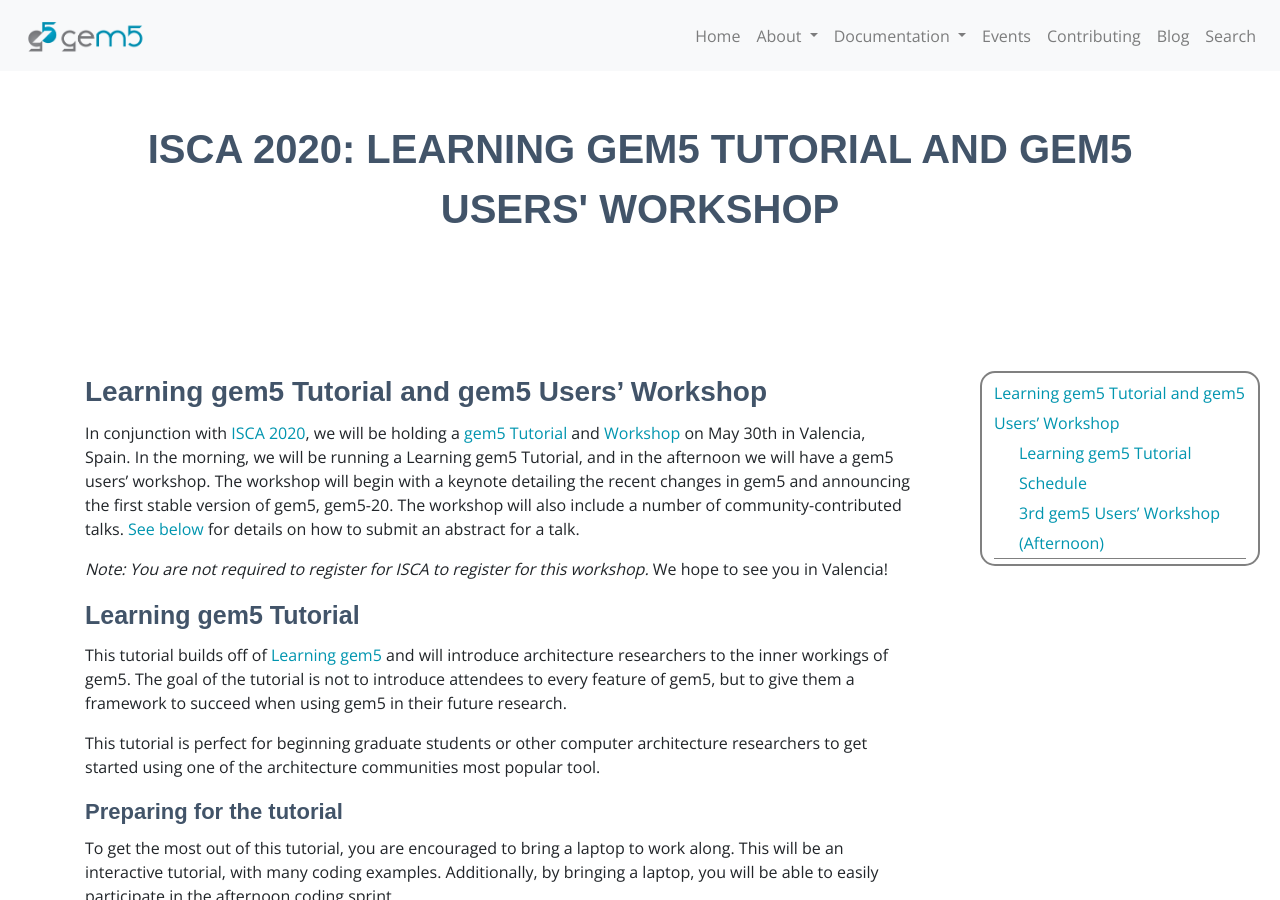
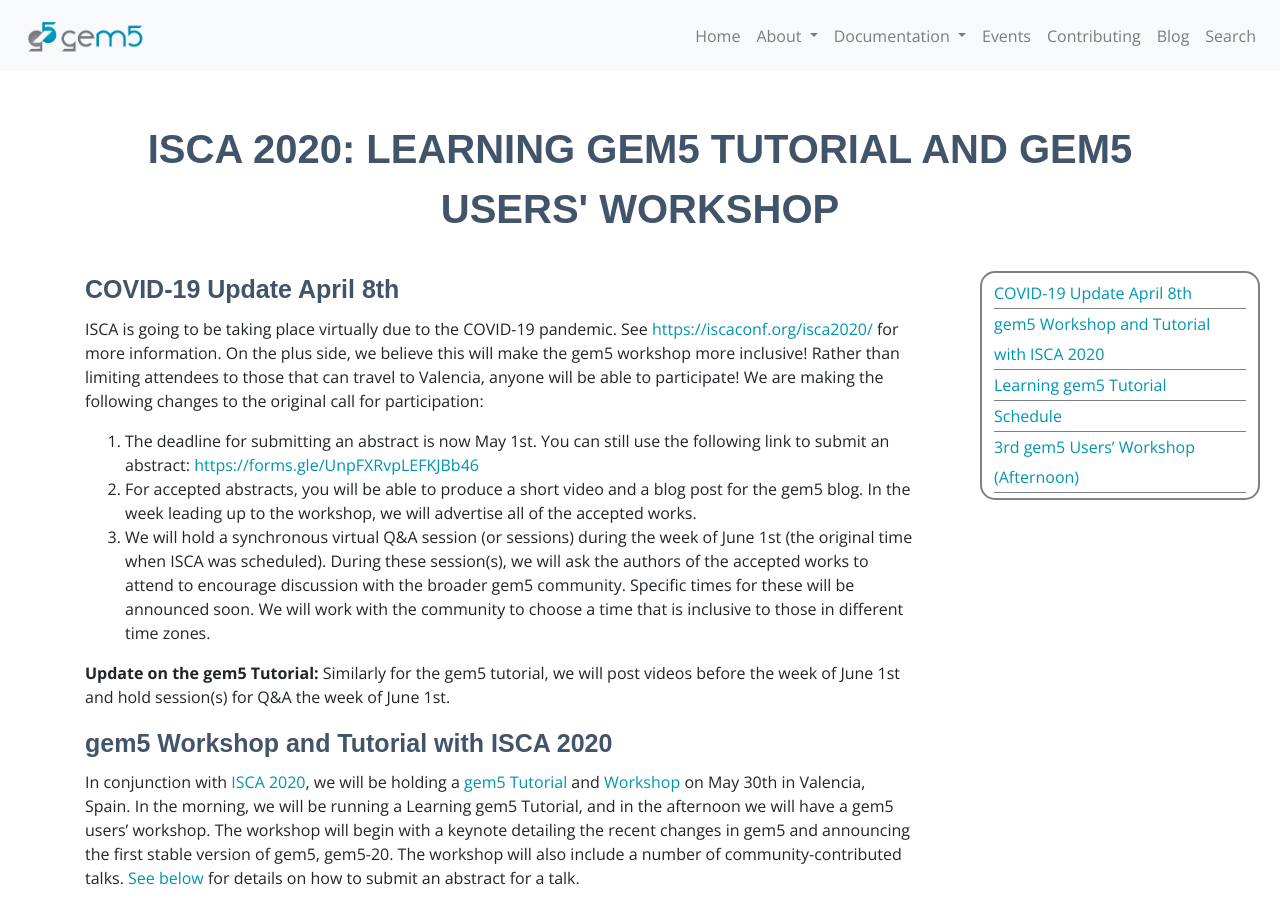
Before and after one commit to gem5/website, a Jekyll site: the page built from _pages/events/isca-2020.md, in a window 1280 px wide and 900 px high. Built offline with Jekyll 4.4.1, drawn with Linux system fonts in a browser that asks for light colours; nearby versions of some CDN libraries; some web fonts are replaced.

Commit message:
website: Add COVID-19 update to ISCA 2020 event
Change-Id: If0de5ac33a08e66e1fba33c5f1a4c342f6896255
Signed-off-by: Jason Lowe-Power <jason@lowepower.com>
Reviewed-on: https://gem5-review.googlesource.com/c/public/gem5-website/+/27668
Reviewed-by: Bobby R. Bruce <bbruce@ucdavis.edu>
Maintainer: Bobby R. Bruce <bbruce@ucdavis.edu>
Tested-by: Bobby R. Bruce <bbruce@ucdavis.edu>

```diff
--- a/_pages/events/isca-2020.md
+++ b/_pages/events/isca-2020.md
@@ -6,7 +6,19 @@
 * TOC
 {:toc}
 
-# Learning gem5 Tutorial and gem5 Users' Workshop
+## COVID-19 Update April 8th
+
+ISCA is going to be taking place virtually due to the COVID-19 pandemic. See <https://iscaconf.org/isca2020/> for more information.
+On the plus side, we believe this will make the gem5 workshop more inclusive! Rather than limiting attendees to those that can travel to Valencia, anyone will be able to participate!
+We are making the following changes to the original call for participation:
+
+1. The deadline for submitting an abstract is now May 1st. You can still use the following link to submit an abstract: <https://forms.gle/UnpFXRvpLEFKJBb46>
+2. For accepted abstracts, you will be able to produce a short video and a blog post for the gem5 blog. In the week leading up to the workshop, we will advertise all of the accepted works.
+3. We will hold a synchronous virtual Q&A session (or sessions) during the week of June 1st (the original time when ISCA was scheduled). During these session(s), we will ask the authors of the accepted works to attend to encourage discussion with the broader gem5 community. Specific times for these will be announced soon. We will work with the community to choose a time that is inclusive to those in different time zones.
+
+**Update on the gem5 Tutorial:** Similarly for the gem5 tutorial, we will post videos before the week of June 1st and hold session(s) for Q&A the week of June 1st.
+
+## gem5 Workshop and Tutorial with ISCA 2020
 
 In conjunction with [ISCA 2020](https://www.iscaconf.org/isca2020/), we will be holding a [gem5 Tutorial](#learning-gem5-tutorial) and [Workshop](#3rd-gem5-users-workshop-afternoon) on May 30th in Valencia, Spain.
 In the morning, we will be running a Learning gem5 Tutorial, and in the afternoon we will have a gem5 users' workshop.
```
